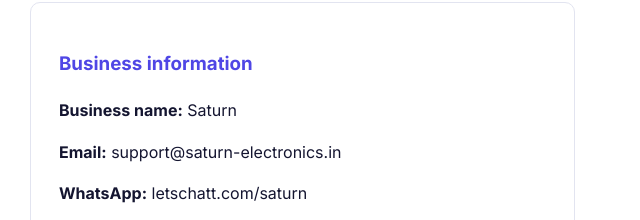
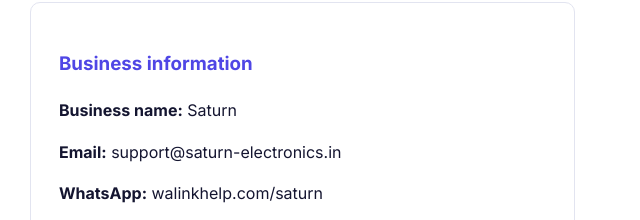
Before and after one commit to lucystark0001-lgtm/saturnelectronics, a plain HTML site: page index.html in a window 1280 px wide. Shown: the part 1863-2083 px from the top of the page, 625-1265 px from the left. Drawn offline with Linux system fonts and the light colour scheme.

Commit message:
Point all WhatsApp links to walinkhelp.com/saturn (6b081a8396a301e88148ac19)
Co-Authored-By: lucystark0001-lgtm <260973541+lucystark0001-lgtm@users.noreply.github.com>

```diff
--- a/index.html
+++ b/index.html
@@ -108,7 +108,7 @@
         <a href="#faq">FAQ</a>
         <a href="#contact">Contact</a>
       </div>
-      <a class="btn primary" href="https://letschatt.com/saturn" target="_blank" rel="noopener">WhatsApp</a>
+      <a class="btn primary" href="https://www.walinkhelp.com/saturn" target="_blank" rel="noopener">WhatsApp</a>
     </nav>
   </div>
 </header>
@@ -122,7 +122,7 @@
         <p class="lead">Genuine phones, laptops, smart gadgets and accessories — plus expert repairs, with transparent pricing, doorstep delivery and direct support at every step.</p>
         <div class="actions">
           <a class="btn primary" href="#services">View Products</a>
-          <a class="btn wa" href="https://letschatt.com/saturn" target="_blank" rel="noopener">
+          <a class="btn wa" href="https://www.walinkhelp.com/saturn" target="_blank" rel="noopener">
             <svg viewBox="0 0 24 24" aria-hidden="true"><path d="M.057 24l1.687-6.163a11.867 11.867 0 01-1.587-5.946C.16 5.335 5.495 0 12.05 0a11.817 11.817 0 018.413 3.488 11.824 11.824 0 013.48 8.414c-.003 6.557-5.338 11.892-11.893 11.892a11.9 11.9 0 01-5.688-1.448L.057 24zm6.597-3.807c1.676.995 3.276 1.591 5.392 1.592 5.448 0 9.886-4.434 9.889-9.885.002-5.462-4.415-9.89-9.881-9.892-5.452 0-9.887 4.434-9.889 9.884a9.82 9.82 0 001.523 5.26l-.999 3.648 3.965-1.607zm11.387-5.464c-.074-.124-.272-.198-.57-.347-.297-.149-1.758-.868-2.031-.967-.272-.099-.47-.149-.669.149-.198.297-.767.967-.94 1.165-.173.198-.347.223-.644.074-.297-.149-1.255-.462-2.39-1.475-.883-.788-1.48-1.761-1.653-2.059-.173-.297-.018-.458.13-.606.134-.133.297-.347.446-.521.151-.172.2-.296.3-.495.099-.198.05-.372-.025-.521-.075-.148-.669-1.611-.916-2.206-.242-.579-.487-.501-.669-.51l-.57-.01c-.198 0-.52.074-.792.372-.272.297-1.04 1.016-1.04 2.479 0 1.462 1.065 2.875 1.213 3.074.149.198 2.096 3.2 5.077 4.487.709.306 1.263.489 1.694.626.712.226 1.36.194 1.872.118.571-.085 1.758-.719 2.006-1.413.248-.694.248-1.289.173-1.413z"/></svg>
             Chat on WhatsApp
           </a>
@@ -198,7 +198,7 @@
         <h3>Business information</h3>
         <p><strong>Business name:</strong> Saturn</p>
         <p><strong>Email:</strong> support@saturn-electronics.in</p>
-        <p><strong>WhatsApp:</strong> <a href="https://letschatt.com/saturn" target="_blank" rel="noopener">letschatt.com/saturn</a></p>
+        <p><strong>WhatsApp:</strong> <a href="https://www.walinkhelp.com/saturn" target="_blank" rel="noopener">walinkhelp.com/saturn</a></p>
         <p><strong>Address:</strong> Shop No. 9, Electronics Market, MG Road, Sector 22, Chandigarh 160022, India</p>
         <p><strong>Timings:</strong> Mon–Sun, 10:00 AM – 9:00 PM</p>
       </div>
@@ -224,7 +224,7 @@
           <div>★★★★☆ &nbsp;Delivery time</div>
         </div>
         <div style="margin-left:auto">
-          <a class="btn wa" href="https://letschatt.com/saturn" target="_blank" rel="noopener">
+          <a class="btn wa" href="https://www.walinkhelp.com/saturn" target="_blank" rel="noopener">
             <svg viewBox="0 0 24 24" aria-hidden="true"><path d="M.057 24l1.687-6.163a11.867 11.867 0 01-1.587-5.946C.16 5.335 5.495 0 12.05 0a11.817 11.817 0 018.413 3.488 11.824 11.824 0 013.48 8.414c-.003 6.557-5.338 11.892-11.893 11.892a11.9 11.9 0 01-5.688-1.448L.057 24zm6.597-3.807c1.676.995 3.276 1.591 5.392 1.592 5.448 0 9.886-4.434 9.889-9.885.002-5.462-4.415-9.89-9.881-9.892-5.452 0-9.887 4.434-9.889 9.884a9.82 9.82 0 001.523 5.26l-.999 3.648 3.965-1.607zm11.387-5.464c-.074-.124-.272-.198-.57-.347-.297-.149-1.758-.868-2.031-.967-.272-.099-.47-.149-.669.149-.198.297-.767.967-.94 1.165-.173.198-.347.223-.644.074-.297-.149-1.255-.462-2.39-1.475-.883-.788-1.48-1.761-1.653-2.059-.173-.297-.018-.458.13-.606.134-.133.297-.347.446-.521.151-.172.2-.296.3-.495.099-.198.05-.372-.025-.521-.075-.148-.669-1.611-.916-2.206-.242-.579-.487-.501-.669-.51l-.57-.01c-.198 0-.52.074-.792.372-.272.297-1.04 1.016-1.04 2.479 0 1.462 1.065 2.875 1.213 3.074.149.198 2.096 3.2 5.077 4.487.709.306 1.263.489 1.694.626.712.226 1.36.194 1.872.118.571-.085 1.758-.719 2.006-1.413.248-.694.248-1.289.173-1.413z"/></svg>
             Write a review
           </a>
@@ -314,8 +314,8 @@
         <h2>Looking for a gadget or a repair?</h2>
         <p>Message us to check availability, compare models, get a repair quote or place a bulk order.</p>
         <div class="actions">
-          <a class="btn primary" href="https://letschatt.com/saturn" target="_blank" rel="noopener">Order on WhatsApp</a>
-          <a class="btn secondary" href="https://letschatt.com/saturn" target="_blank" rel="noopener">Chat on WhatsApp</a>
+          <a class="btn primary" href="https://www.walinkhelp.com/saturn" target="_blank" rel="noopener">Order on WhatsApp</a>
+          <a class="btn secondary" href="https://www.walinkhelp.com/saturn" target="_blank" rel="noopener">Chat on WhatsApp</a>
         </div>
       </div>
       <div class="panel">
@@ -383,7 +383,7 @@
   </div>
 </footer>
 
-<a class="wa-float" href="https://letschatt.com/saturn" target="_blank" rel="noopener" aria-label="Chat on WhatsApp">
+<a class="wa-float" href="https://www.walinkhelp.com/saturn" target="_blank" rel="noopener" aria-label="Chat on WhatsApp">
   <span class="wa-ic"><svg viewBox="0 0 24 24" aria-hidden="true"><path d="M.057 24l1.687-6.163a11.867 11.867 0 01-1.587-5.946C.16 5.335 5.495 0 12.05 0a11.817 11.817 0 018.413 3.488 11.824 11.824 0 013.48 8.414c-.003 6.557-5.338 11.892-11.893 11.892a11.9 11.9 0 01-5.688-1.448L.057 24zm6.597-3.807c1.676.995 3.276 1.591 5.392 1.592 5.448 0 9.886-4.434 9.889-9.885.002-5.462-4.415-9.89-9.881-9.892-5.452 0-9.887 4.434-9.889 9.884a9.82 9.82 0 001.523 5.26l-.999 3.648 3.965-1.607zm11.387-5.464c-.074-.124-.272-.198-.57-.347-.297-.149-1.758-.868-2.031-.967-.272-.099-.47-.149-.669.149-.198.297-.767.967-.94 1.165-.173.198-.347.223-.644.074-.297-.149-1.255-.462-2.39-1.475-.883-.788-1.48-1.761-1.653-2.059-.173-.297-.018-.458.13-.606.134-.133.297-.347.446-.521.151-.172.2-.296.3-.495.099-.198.05-.372-.025-.521-.075-.148-.669-1.611-.916-2.206-.242-.579-.487-.501-.669-.51l-.57-.01c-.198 0-.52.074-.792.372-.272.297-1.04 1.016-1.04 2.479 0 1.462 1.065 2.875 1.213 3.074.149.198 2.096 3.2 5.077 4.487.709.306 1.263.489 1.694.626.712.226 1.36.194 1.872.118.571-.085 1.758-.719 2.006-1.413.248-.694.248-1.289.173-1.413z"/></svg></span>
   <span class="wa-txt"><small>Chat with us</small><b>WhatsApp</b></span>
 </a>
```
